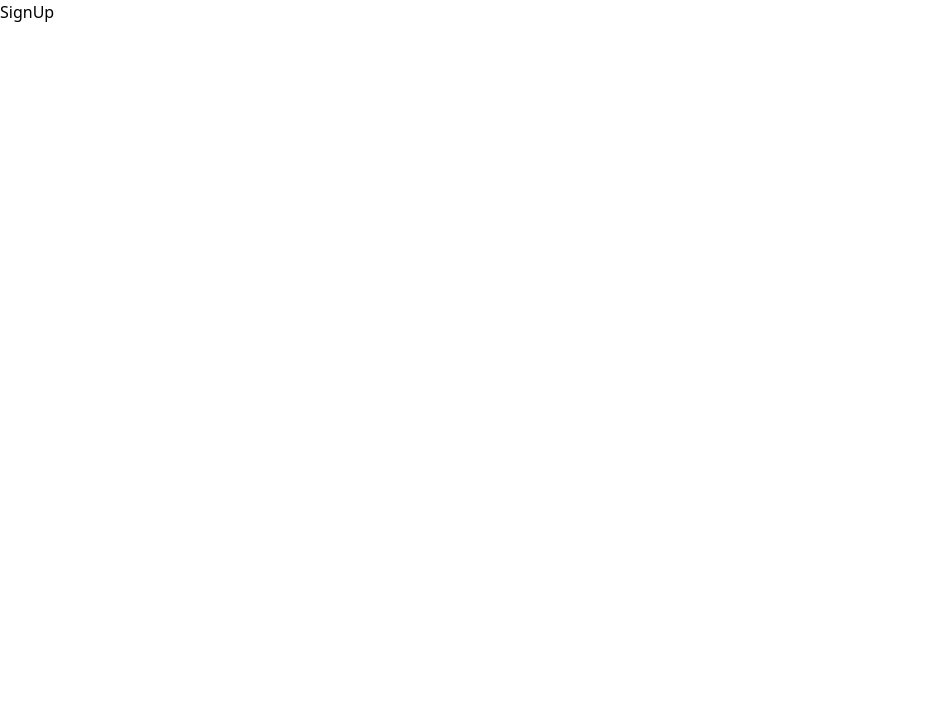
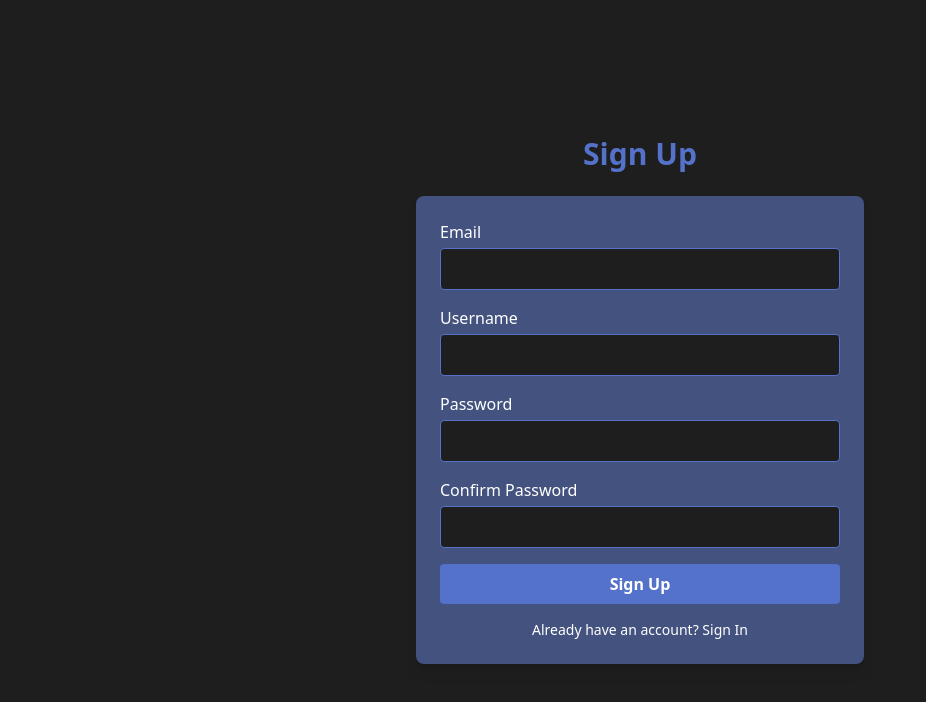
Before and after one commit to AnirudhRakonda/Synapse, a React (Vite) app in the folder frontend/: page /signup in a window 1280 px wide. Shown: the top 702 px of the page, without its empty margins (0-926 px from the left). Built offline with nearby package versions, Linux system fonts and the light colour scheme.

Commit message:
made signin pages

```diff
--- a/frontend/src/main.jsx
+++ b/frontend/src/main.jsx
@@ -21,7 +21,7 @@ import Landing from './pages/Landing';
 
 ReactDOM.createRoot(document.getElementById('root')).render(
   <Router>
-    {/* <Landing></Landing> */}
+
     <Routes>
       <Route path="/" element={<App/>} />
       <Route path="/signin" element={<SignIn />} />
--- /dev/null
+++ b/frontend/src/pages/Connect.jsx
@@ -0,0 +1,8 @@
+// Connect.jsx
+import React from 'react';
+
+const Connect = () => {
+  return <div>Connect with other students in real-time video chats.</div>;
+};
+
+export default Connect;
--- a/frontend/src/pages/SignIn.jsx
+++ b/frontend/src/pages/SignIn.jsx
@@ -1,9 +1,71 @@
-import React from 'react'
+// SignIn.jsx
+import React, { useState } from 'react';
+import { Link } from 'react-router-dom';
 
-const SignIn = () => {
+function SignIn() {
+  const [formData, setFormData] = useState({
+    email: '',
+    password: '',
+  });
+
+  const handleChange = (e) => {
+    const { name, value } = e.target;
+    setFormData({ ...formData, [name]: value });
+  };
+
+  const handleSubmit = (e) => {
+    e.preventDefault();
+    // Add form validation and submit logic here
+    console.log(formData);
+  };
+
   return (
-    <div>SignIn</div>
-  )
+    <div className="flex flex-col items-center justify-center min-h-screen bg-primary text-textColor">
+      <h1 className="text-3xl font-bold text-cta mb-6">Sign In</h1>
+      <form onSubmit={handleSubmit} className="w-full max-w-md bg-secondary p-6 rounded-lg shadow-lg space-y-4">
+        <div>
+          <label htmlFor="email" className="block text-textColor mb-1">
+            Email
+          </label>
+          <input
+            type="email"
+            name="email"
+            id="email"
+            value={formData.email}
+            onChange={handleChange}
+            required
+            className="w-full p-2 rounded bg-primary text-textColor border border-active focus:outline-none focus:border-cta"
+          />
+        </div>
+
+        <div>
+          <label htmlFor="password" className="block text-textColor mb-1">
+            Password
+          </label>
+          <input
+            type="password"
+            name="password"
+            id="password"
+            value={formData.password}
+            onChange={handleChange}
+            required
+            className="w-full p-2 rounded bg-primary text-textColor border border-active focus:outline-none focus:border-cta"
+          />
+        </div>
+
+        <button type="submit" className="w-full p-2 bg-cta text-white rounded font-semibold hover:bg-active transition-colors">
+          Sign In
+        </button>
+
+        <p className="text-center text-sm text-textColor mt-4">
+          Don’t have an account?{' '}
+          <Link to="/signup" className="text-cta hover:text-active transition-colors">
+            Sign Up
+          </Link>
+        </p>
+      </form>
+    </div>
+  );
 }
 
-export default SignIn
+export default SignIn;
--- a/frontend/src/pages/SignUp.jsx
+++ b/frontend/src/pages/SignUp.jsx
@@ -1,9 +1,103 @@
-import React from 'react'
+// SignUp.jsx
+import React, { useState } from 'react';
+import { Link } from 'react-router-dom';
 
-const SignUp = () => {
+function SignUp() {
+  const [formData, setFormData] = useState({
+    email: '',
+    username: '',
+    password: '',
+    confirmPassword: '',
+  });
+
+  const handleChange = (e) => {
+    const { name, value } = e.target;
+    setFormData({ ...formData, [name]: value });
+  };
+
+  const handleSubmit = (e) => {
+    e.preventDefault();
+    // Add form validation and submit logic here
+    console.log(formData);
+  };
+
   return (
-    <div>SignUp</div>
-  )
+    <div className="flex flex-col items-center justify-center min-h-screen bg-primary text-textColor">
+      <h1 className="text-3xl font-bold text-cta mb-6">Sign Up</h1>
+      <form onSubmit={handleSubmit} className="w-full max-w-md bg-secondary p-6 rounded-lg shadow-lg space-y-4">
+        <div>
+          <label htmlFor="email" className="block text-textColor mb-1">
+            Email
+          </label>
+          <input
+            type="email"
+            name="email"
+            id="email"
+            value={formData.email}
+            onChange={handleChange}
+            required
+            className="w-full p-2 rounded bg-primary text-textColor border border-active focus:outline-none focus:border-cta"
+          />
+        </div>
+
+        <div>
+          <label htmlFor="username" className="block text-textColor mb-1">
+            Username
+          </label>
+          <input
+            type="text"
+            name="username"
+            id="username"
+            value={formData.username}
+            onChange={handleChange}
+            required
+            className="w-full p-2 rounded bg-primary text-textColor border border-active focus:outline-none focus:border-cta"
+          />
+        </div>
+
+        <div>
+          <label htmlFor="password" className="block text-textColor mb-1">
+            Password
+          </label>
+          <input
+            type="password"
+            name="password"
+            id="password"
+            value={formData.password}
+            onChange={handleChange}
+            required
+            className="w-full p-2 rounded bg-primary text-textColor border border-active focus:outline-none focus:border-cta"
+          />
+        </div>
+
+        <div>
+          <label htmlFor="confirmPassword" className="block text-textColor mb-1">
+            Confirm Password
+          </label>
+          <input
+            type="password"
+            name="confirmPassword"
+            id="confirmPassword"
+            value={formData.confirmPassword}
+            onChange={handleChange}
+            required
+            className="w-full p-2 rounded bg-primary text-textColor border border-active focus:outline-none focus:border-cta"
+          />
+        </div>
+
+        <button type="submit" className="w-full p-2 bg-cta text-white rounded font-semibold hover:bg-active transition-colors">
+          Sign Up
+        </button>
+
+        <p className="text-center text-sm text-textColor mt-4">
+          Already have an account?{' '}
+          <Link to="/signin" className="text-textColor hover:text-active transition-colors">
+            Sign In
+          </Link>
+        </p>
+      </form>
+    </div>
+  );
 }
 
-export default SignUp
+export default SignUp;
--- /dev/null
+++ b/frontend/src/pages/StudyWithMe.jsx
@@ -0,0 +1,8 @@
+// StudyWithMe.jsx
+import React from 'react';
+
+const StudyWithMe = () => {
+  return <div>Join 'Study With Me' sessions to focus and study together.</div>;
+};
+
+export default StudyWithMe;
--- /dev/null
+++ b/frontend/src/pages/Teaching.jsx
@@ -0,0 +1,8 @@
+// Teaching.jsx
+import React from 'react';
+
+const Teaching = () => {
+  return <div>Share your knowledge and teach others through live sessions.</div>;
+};
+
+export default Teaching;
--- a/frontend/src/pages/VideoChat.jsx
+++ b/frontend/src/pages/VideoChat.jsx
@@ -1,9 +1,28 @@
-import React from 'react'
+// VideoChat.jsx
+import React from 'react';
+import { Link, Outlet } from 'react-router-dom';
 
 const VideoChat = () => {
   return (
-    <div>VideoChat</div>
-  )
-}
+    <div className="flex">
+      <nav className="w-1/4 bg-secondary p-4">
+        <ul className="space-y-2">
+          <li>
+            <Link to="connect" className="text-cta hover:text-active">Connect</Link>
+          </li>
+          <li>
+            <Link to="studywithme" className="text-cta hover:text-active">Study With Me</Link>
+          </li>
+          <li>
+            <Link to="teaching" className="text-cta hover:text-active">Teaching</Link>
+          </li>
+        </ul>
+      </nav>
+      <div className="w-3/4 p-4">
+        <Outlet />
+      </div>
+    </div>
+  );
+};
 
-export default VideoChat
+export default VideoChat;
```
Also changed, not shown: frontend/src/App.jsx (+0 -12 lines).
